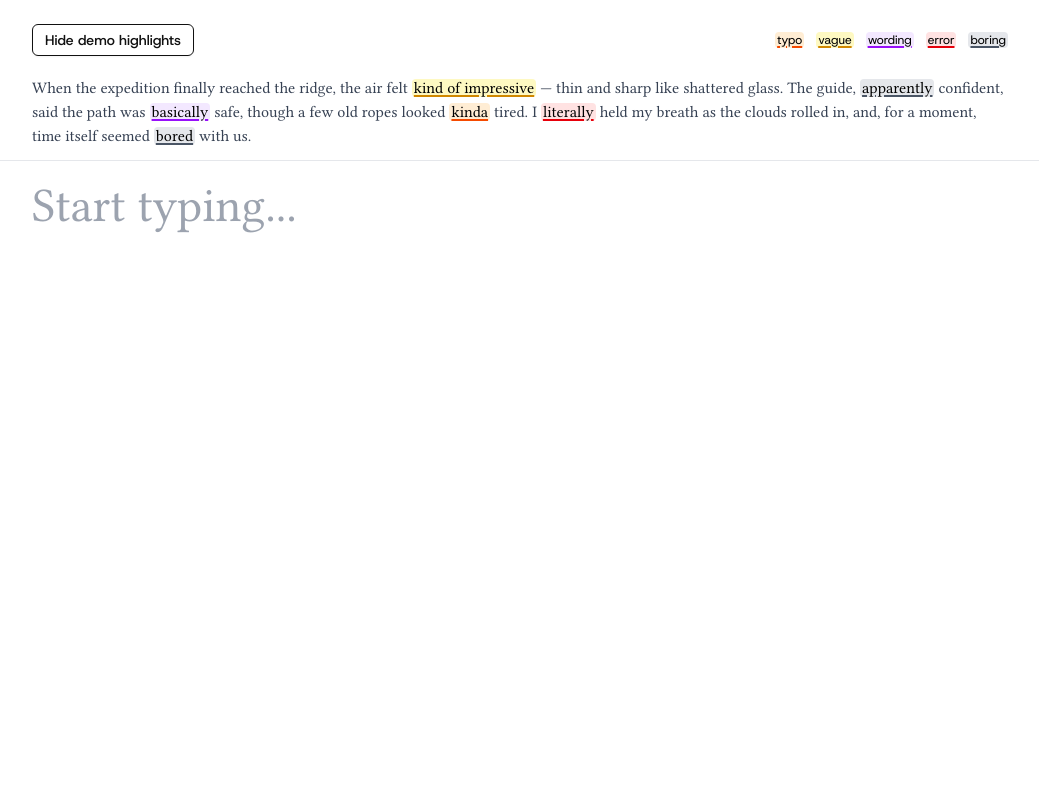
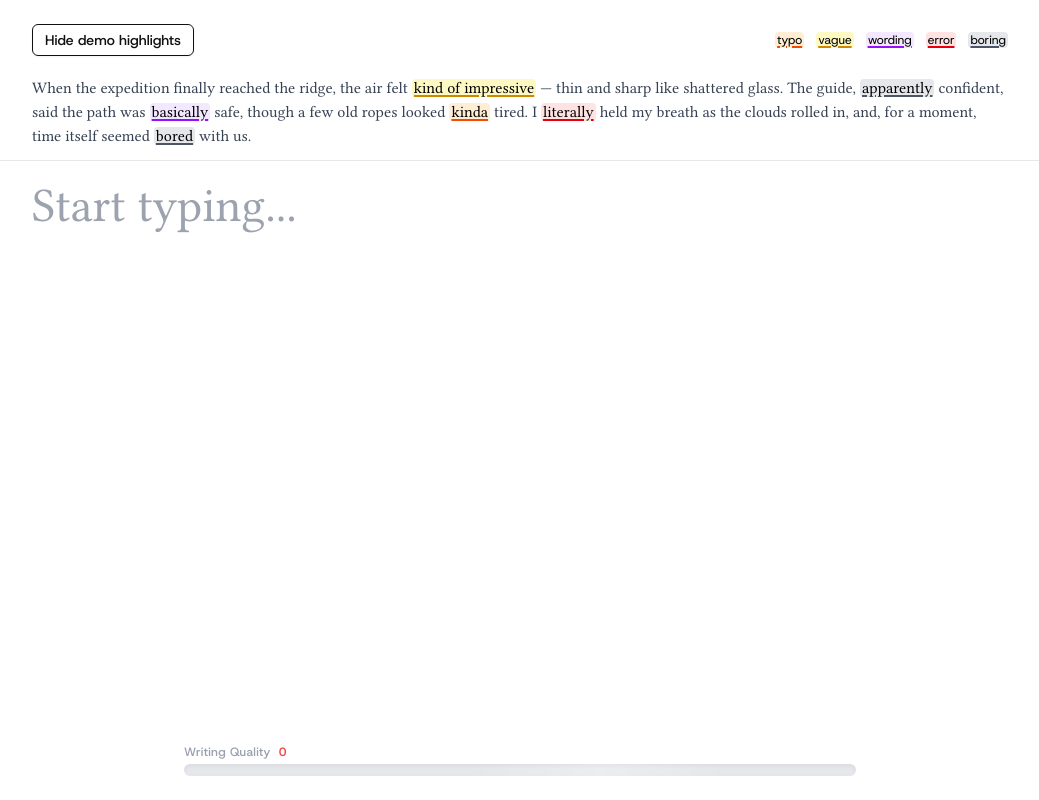
Before and after one commit to azapg/the-last-teacher, a Next.js app: page / in a window 1280 px wide. Shown: the whole page, without its empty margins (120-1159 px from the left). Built offline with nearby package versions, Linux system fonts and the light colour scheme.

Commit message:
feat: add writing score feature and integrate with analysis API

```diff
--- a/src/app/api/analyze/route.ts
+++ b/src/app/api/analyze/route.ts
@@ -8,7 +8,8 @@ export async function POST(req: NextRequest) {
   const systemOverrides: string | undefined =
     typeof body?.systemOverrides === "string" ? body.systemOverrides : undefined;
   const currentItems = Array.isArray(body?.currentItems) ? body.currentItems : undefined;
+  const currentScore = typeof body?.currentScore === "number" ? body.currentScore : undefined;
 
-  const result = await analyzeTextWithLLM(text, { systemOverrides, currentItems });
+  const result = await analyzeTextWithLLM(text, { systemOverrides, currentItems, currentScore });
   return Response.json(result);
 }
--- a/src/components/Writer.tsx
+++ b/src/components/Writer.tsx
@@ -1,6 +1,7 @@
 "use client";
 
 import { useEffect, useRef, useState } from "react";
+import { WritingBar } from "./WritingBar";
 
 type WriterProps = {
   fontSize?: string; // CSS size value, e.g. "clamp(28px,5vw,48px)" or "48px"
@@ -25,6 +26,8 @@ export function Writer({
   const highlightsRef = useRef<import("@/lib/highlighter").HighlightItem[]>([]);
   const analyzeTimerRef = useRef<number | null>(null);
   const [loading, setLoading] = useState(false);
+
+  const [writingScore, setWritingScore] = useState(0);
 
   // Detect true emptiness (like <textarea>): newline-only counts as content
   const computeEmpty = (el: HTMLDivElement) => {
@@ -160,12 +163,14 @@ export function Writer({
       const res = await fetch("/api/analyze", {
         method: "POST",
         headers: { "Content-Type": "application/json" },
-        body: JSON.stringify({ text, currentItems: highlightsRef.current }),
+        body: JSON.stringify({ text, currentItems: highlightsRef.current, currentScore: writingScore }),
       });
-      const data = await res.json().catch(() => ({ items: [] }));
+      const data = await res.json().catch(() => ({ items: [], score: 0 }));
       const items = Array.isArray(data.items) ? data.items : [];
+      const score = typeof data.score === "number" ? data.score : 0;
       highlightsRef.current = items;
       applyHighlights(items);
+      setWritingScore(score);
     } catch {
       // Swallow errors for now; keep previous view untouched
     } finally {
@@ -425,6 +430,9 @@ export function Writer({
         "
         style={{ fontSize }}
       />
+
+      {/* Writing Bar */}
+      <WritingBar score={writingScore} />
     </section>
   );
 }
--- /dev/null
+++ b/src/components/WritingBar.tsx
@@ -0,0 +1,66 @@
+import React from "react";
+
+export function WritingBar({ score = 0 }: { score: number }) {
+  return (
+    <div
+      className="pointer-events-none select-none w-full left-0 bottom-0 z-20"
+      style={{
+        position: "absolute",
+        paddingBottom: "1.5rem",
+        paddingLeft: "0.5rem",
+        paddingRight: "0.5rem",
+      }}
+    >
+      <div className="w-full max-w-2xl mx-auto">
+        <div className="flex items-center gap-2 mb-1">
+          <span className="text-xs text-gray-400 font-medium tracking-wide">Writing Quality</span>
+          <span
+            className="text-xs font-semibold"
+            style={{
+              color:
+                score > 0.85
+                  ? "#22c55e"
+                  : score > 0.6
+                  ? "#eab308"
+                  : "#ef4444",
+              transition: "color 0.3s",
+            }}
+          >
+            {Math.round(score * 100)}
+          </span>
+        </div>
+        <div className="relative h-3 rounded-full bg-gray-200 overflow-hidden shadow-inner">
+          <div
+            className="absolute left-0 top-0 h-full rounded-full transition-all duration-700"
+            style={{
+              width: `${Math.round(score * 100)}%`,
+              background: `linear-gradient(90deg, #22c55e 0%, #eab308 60%, #ef4444 100%)`,
+              boxShadow: score > 0.85 ? "0 0 8px #22c55e88" : undefined,
+              transition: "width 0.7s cubic-bezier(.4,1.6,.4,1), box-shadow 0.3s",
+            }}
+            aria-valuenow={Math.round(score * 100)}
+            aria-valuemin={0}
+            aria-valuemax={100}
+            role="progressbar"
+          />
+          {/* Animated shine */}
+          <div
+            className="absolute left-0 top-0 h-full w-full pointer-events-none"
+            style={{
+              background:
+                "linear-gradient(120deg, transparent 60%, rgba(255,255,255,0.25) 80%, transparent 100%)",
+              animation: "shine 2.5s linear infinite",
+              maskImage: `linear-gradient(90deg, black 80%, transparent 100%)`,
+            }}
+          />
+        </div>
+      </div>
+      <style>{`
+        @keyframes shine {
+          0% { background-position: -200px 0; }
+          100% { background-position: 200px 0; }
+        }
+      `}</style>
+    </div>
+  );
+}
--- a/src/lib/analyzePrompt.ts
+++ b/src/lib/analyzePrompt.ts
@@ -12,7 +12,7 @@ Important:
 - Choose the most relevant category for each issue; avoid duplicates/overlaps.
 - Fragment must literally appear in the text. Context must be a short surrounding snippet from the text that includes the fragment.
 
-Output shape (JSON tool): { items: HighlightItem[] }
+Output shape (JSON tool): { items: HighlightItem[], score: double }
 where HighlightItem = {
   fragment: string;           // exact substring to highlight
   context: string;            // short surrounding snippet from the original text (contains fragment)
@@ -27,6 +27,9 @@ Type guide:
 - error   → Factual/logic/usage error, or word misuse ("literally" when not literal).
 - boring  → Cliché or low-energy phrasing; suggest more vivid but precise language.
 
+The score is a double from 0 to 1 that should reflect the overall quality of the writing, with higher scores indicating better quality.
+When a user has no meaningful errors, has overall good writing quality, prefer to give full score (1) to keep them motivated.
+
 Constraints:
 - Keep items non-overlapping when possible.
 - Keep hoverTip crisp and specific to the fragment.
--- a/src/lib/llmAnalyze.ts
+++ b/src/lib/llmAnalyze.ts
@@ -5,9 +5,10 @@ export type AnalyzeOptions = {
     systemOverrides?: string;
     model?: string; // default moonshotai/kimi-k2-instruct
     currentItems?: HighlightItem[]; // existing highlights to maintain stability
+    currentScore?: number; // existing writing score to maintain stability
 };
 
-export async function analyzeTextWithLLM(text: string, opts: AnalyzeOptions = {}) {
+export async function analyzeTextWithLLM(text: string, opts: AnalyzeOptions = {}, currentScore?: number) {
     if (!text || !text.trim()) return { items: [] as HighlightItem[] };
 
     const system = getSystemPrompt(opts.systemOverrides);
@@ -26,7 +27,7 @@ export async function analyzeTextWithLLM(text: string, opts: AnalyzeOptions = {}
         type: HighlightTypeEnum,
         hoverTip: z.string().max(200),
     });
-    const OutputSchema = z.object({ items: z.array(HighlightItemSchema) });
+    const OutputSchema = z.object({ items: z.array(HighlightItemSchema), score: z.number().min(0).max(1) });
 
     const parser = StructuredOutputParser.fromZodSchema(OutputSchema);
     const formatInstructions = parser.getFormatInstructions();
@@ -61,6 +62,9 @@ export async function analyzeTextWithLLM(text: string, opts: AnalyzeOptions = {}
                 CURRENT_HIGHLIGHTS (JSON):
                 ${JSON.stringify(opts.currentItems ?? [])}
 
+                CURRENT_WRITING_SCORE (JSON):
+                ${JSON.stringify(currentScore ?? 0)}
+
                 You MUST return only valid JSON matching the schema below.
                 ${formatInstructions}
                 `,
@@ -78,9 +82,9 @@ export async function analyzeTextWithLLM(text: string, opts: AnalyzeOptions = {}
             if (firstText) content = firstText.text as string;
         }
         const parsed = await parser.parse(content);
-        return parsed as { items: HighlightItem[] };
+        return parsed as { items: HighlightItem[], score: number };
     } catch (err) {
         console.error("LLM analyze error:", err);
-        return { items: [] as HighlightItem[] };
+        return { items: [] as HighlightItem[], score: 0 };
     }
 }
```
